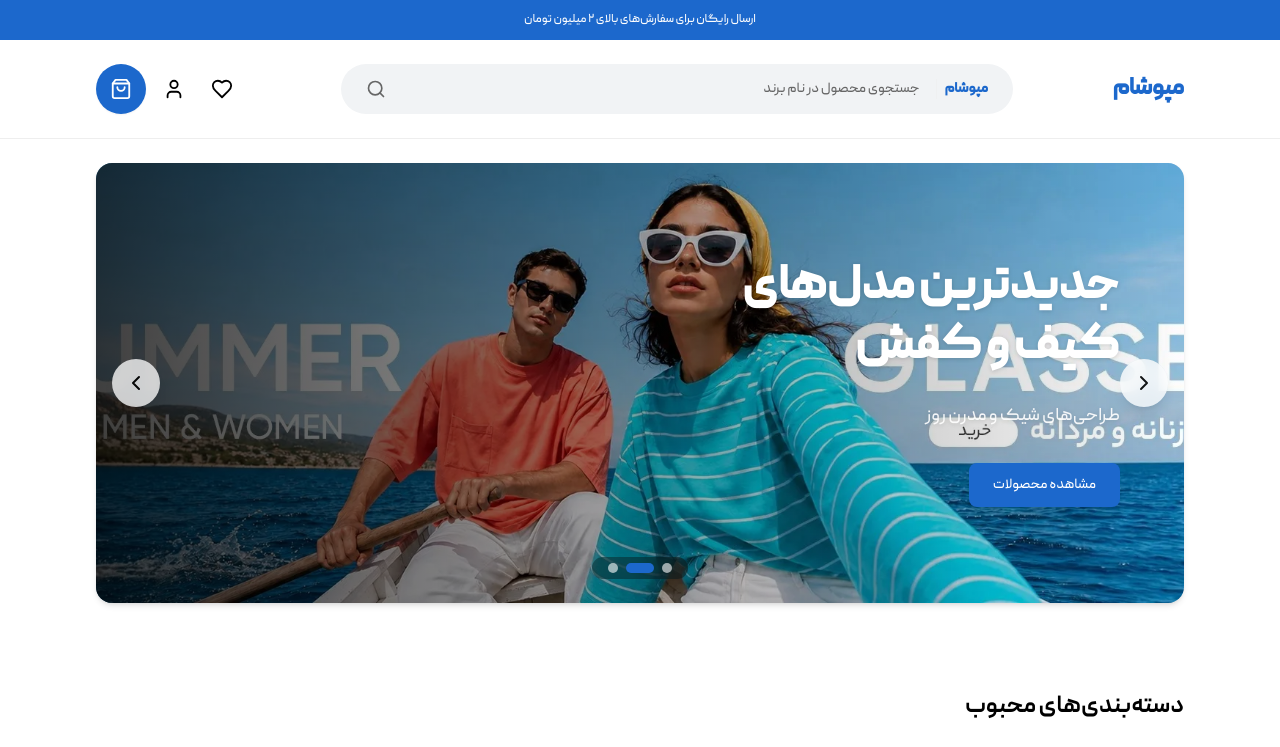
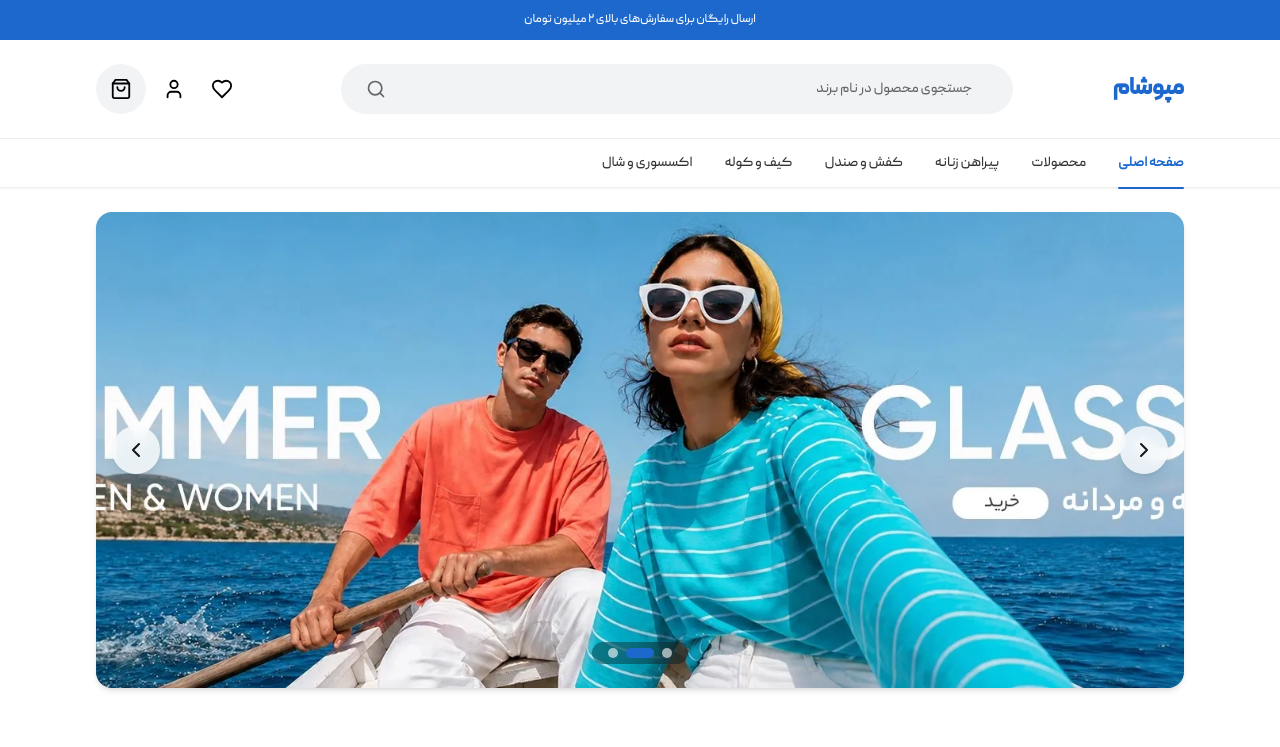
Before and after one commit to depix-ir/mepusham-api, a Next.js app: page / in a window 1280 px wide. Shown: the top 747 px of the page. Built offline with nearby package versions, Linux system fonts and the light colour scheme.

Commit message:
feat: update header, search, cart button and hero slider UI
Co-authored-by: moazzen3169 <141169107+moazzen3169@users.noreply.github.com>

```diff
--- a/src/components/layout/Header.tsx
+++ b/src/components/layout/Header.tsx
@@ -1,6 +1,7 @@
 import React from "react";
 import { AnnouncementBar } from "./AnnouncementBar";
 import { MainHeader } from "./MainHeader";
+import { HeaderNavbar } from "./HeaderNavbar";
 
 interface HeaderProps {
   announcementText?: string;
@@ -9,9 +10,10 @@ interface HeaderProps {
 
 export function Header({ announcementText, cartItemCount }: HeaderProps) {
   return (
-    <header className="w-full sticky top-0 z-40 bg-background">
+    <header className="w-full sticky top-0 z-40 bg-background shadow-xs">
       <AnnouncementBar text={announcementText} />
       <MainHeader cartItemCount={cartItemCount} />
+      <HeaderNavbar />
     </header>
   );
 }
--- /dev/null
+++ b/src/components/layout/HeaderNavbar.tsx
@@ -0,0 +1,58 @@
+"use client";
+
+import React from "react";
+import Link from "next/link";
+import { usePathname } from "next/navigation";
+import { Container } from "@/components/ui/Container";
+
+export interface HeaderNavItem {
+  id: string;
+  label: string;
+  href: string;
+}
+
+export const headerNavItems: HeaderNavItem[] = [
+  { id: "home", label: "صفحه اصلی", href: "/" },
+  { id: "products", label: "محصولات", href: "/products" },
+  { id: "dresses", label: "پیراهن زنانه", href: "/category/womens-dresses" },
+  { id: "shoes", label: "کفش و صندل", href: "/category/shoes-sandals" },
+  { id: "bags", label: "کیف و کوله", href: "/category/bags-backpacks" },
+  { id: "accessories", label: "اکسسوری و شال", href: "/category/accessories" },
+];
+
+export function HeaderNavbar() {
+  const pathname = usePathname();
+
+  return (
+    <nav
+      aria-label="منوی اصلی دسکتاپ"
+      className="hidden md:block w-full border-b border-border bg-background"
+    >
+      <Container>
+        <ul className="flex items-center gap-8 h-12 text-sm font-medium">
+          {headerNavItems.map((item) => {
+            const isActive =
+              item.href === "/"
+                ? pathname === "/"
+                : pathname === item.href || pathname?.startsWith(item.href);
+
+            return (
+              <li key={item.id}>
+                <Link
+                  href={item.href}
+                  className={`relative py-3 transition-colors hover:text-primary ${
+                    isActive
+                      ? "text-primary font-bold after:absolute after:bottom-0 after:left-0 after:right-0 after:h-0.5 after:bg-primary after:rounded-full"
+                      : "text-foreground/80"
+                  }`}
+                >
+                  {item.label}
+                </Link>
+              </li>
+            );
+          })}
+        </ul>
+      </Container>
+    </nav>
+  );
+}
--- a/src/components/layout/MainHeader.tsx
+++ b/src/components/layout/MainHeader.tsx
@@ -50,11 +50,10 @@ export function MainHeader({ cartItemCount = 0 }: MainHeaderProps) {
           <Link href="/cart" className="relative">
             <IconButton
               ariaLabel="سبد خرید"
-              variant="primary"
               size="lg"
-              className="w-[50px] h-[50px] shadow-xs"
+              className="w-[50px] h-[50px] bg-surface-subtle text-foreground hover:bg-primary hover:text-primary-foreground transition-colors group"
             >
-              <CartIcon size={22} className="text-primary-foreground" />
+              <CartIcon size={22} className="text-foreground group-hover:text-primary-foreground transition-colors" />
             </IconButton>
             {cartItemCount > 0 && (
               <span className="absolute -top-1 -right-1 bg-error text-error-foreground text-[10px] font-bold w-5 h-5 rounded-full flex items-center justify-center border-2 border-background">
--- a/src/components/sections/HeroSection.tsx
+++ b/src/components/sections/HeroSection.tsx
@@ -5,7 +5,6 @@ import Image from "next/image";
 import Link from "next/link";
 import { Banner } from "@/types/product";
 import { Container } from "@/components/ui/Container";
-import { Button } from "@/components/ui/Button";
 import { ChevronRightIcon, ChevronLeftIcon } from "@/components/icons";
 
 interface HeroSectionProps {
@@ -142,56 +141,25 @@ export function HeroSection({
             {bannerList.map((banner, index) => (
               <div
                 key={banner.id || index}
-                className="w-full shrink-0 relative min-h-[240px] sm:min-h-[340px] md:min-h-[440px] flex items-center overflow-hidden"
+                className="w-full shrink-0 relative aspect-[16/7] min-h-[180px] sm:min-h-[300px] md:min-h-[420px] overflow-hidden"
               >
-                {/* Background Banner Link */}
+                {/* Linked Image Only */}
                 <Link
                   href={banner.linkUrl}
                   onClick={handleSlideClick}
-                  className="absolute inset-0 z-0 block w-full h-full cursor-pointer"
+                  className="relative block w-full h-full cursor-pointer"
                   draggable={false}
                 >
                   <Image
                     src={banner.imageUrl}
-                    alt={banner.title}
+                    alt={banner.title || `اسلاید ${index + 1}`}
                     fill
                     priority={index === 0}
                     sizes="(max-width: 1440px) 100vw, 1440px"
-                    className="object-cover object-center transition-transform duration-700 group-hover:scale-102"
+                    className="object-cover object-center"
                     draggable={false}
                   />
-                  {/* Subtle Gradient Overlay */}
-                  <div className="absolute inset-0 bg-gradient-to-r from-black/75 via-black/35 to-transparent" />
                 </Link>
-
-                {/* Banner Text Overlay Content */}
-                <div className="relative z-10 p-6 sm:p-10 md:p-16 max-w-xl text-white flex flex-col gap-2 md:gap-4 pointer-events-none">
-                  <h1 className="text-xl sm:text-3xl md:text-4xl lg:text-5xl font-black leading-tight drop-shadow-sm">
-                    {banner.title}
-                  </h1>
-                  {banner.subtitle && (
-                    <p className="text-xs sm:text-base md:text-lg text-white/90 drop-shadow-sm">
-                      {banner.subtitle}
-                    </p>
-                  )}
-                  {banner.buttonText && (
-                    <div className="pt-2 pointer-events-auto">
-                      <Link
-                        href={banner.linkUrl}
-                        onClick={handleSlideClick}
-                        className="inline-block"
-                      >
-                        <Button
-                          variant="primary"
-                          size="md"
-                          className="rounded-full shadow-lg hover:scale-105 active:scale-95 transition-transform"
-                        >
-                          {banner.buttonText}
-                        </Button>
-                      </Link>
-                    </div>
-                  )}
-                </div>
               </div>
             ))}
           </div>
--- a/src/components/ui/SearchInput.tsx
+++ b/src/components/ui/SearchInput.tsx
@@ -15,7 +15,7 @@ export function SearchInput({
   return (
     <div className="relative flex items-center w-full h-[50px] bg-surface-subtle rounded-full px-4 border border-transparent focus-within:border-primary focus-within:bg-background transition-all">
       {brandMark && (
-        <div className="shrink-0 flex items-center pl-2 border-l border-border/60 text-xs font-bold text-primary select-none">
+        <div className="shrink-0 md:hidden flex items-center pl-2 border-l border-border/60 text-xs font-bold text-primary select-none">
           {brandMark}
         </div>
       )}
```
Also changed, not shown: 1 other file (tests, documents, lock files or other folders).
